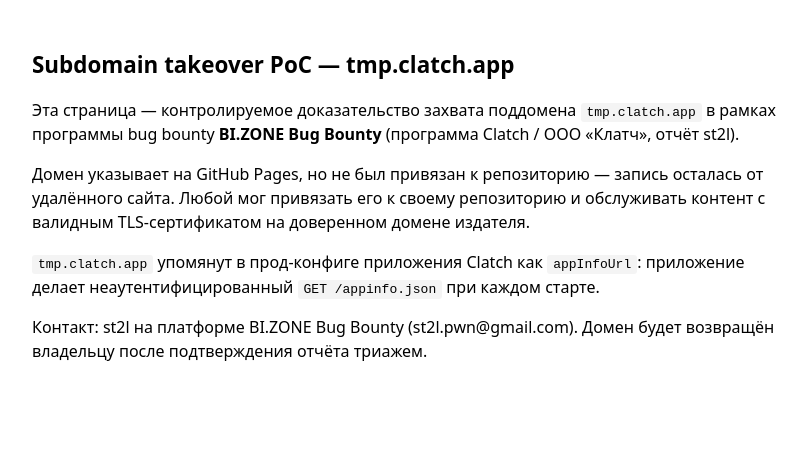
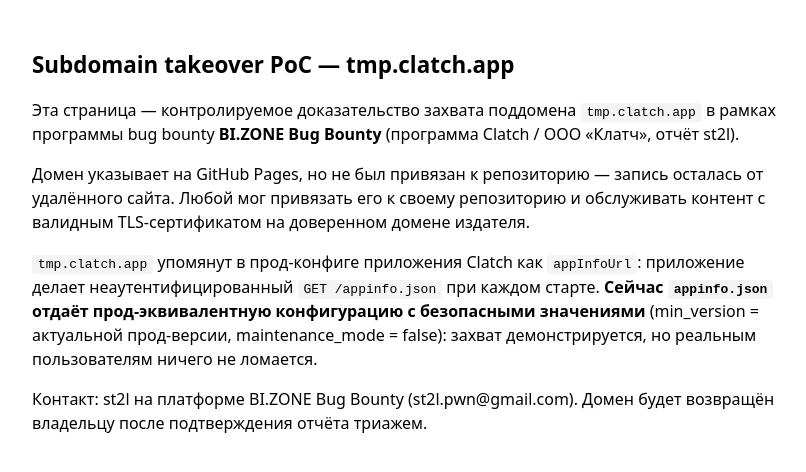
Before and after one commit to st2l/tmp-clatch-poc, a plain HTML site: page index.html in a window 1280 px wide. Shown: the whole page, without its empty margins (228-1034 px from the left). Drawn offline with Linux system fonts and the light colour scheme.

Commit message:
PoC note: safe prod-equivalent appinfo.json

```diff
--- a/index.html
+++ b/index.html
@@ -6,6 +6,6 @@
 <h1>Subdomain takeover PoC — tmp.clatch.app</h1>
 <p>Эта страница — контролируемое доказательство захвата поддомена <code>tmp.clatch.app</code> в рамках программы bug bounty <strong>BI.ZONE Bug Bounty</strong> (программа Clatch / ООО «Клатч», отчёт st2l).</p>
 <p>Домен указывает на GitHub Pages, но не был привязан к репозиторию — запись осталась от удалённого сайта. Любой мог привязать его к своему репозиторию и обслуживать контент с валидным TLS-сертификатом на доверенном домене издателя.</p>
-<p><code>tmp.clatch.app</code> упомянут в прод-конфиге приложения Clatch как <code>appInfoUrl</code>: приложение делает неаутентифицированный <code>GET /appinfo.json</code> при каждом старте.</p>
+<p><code>tmp.clatch.app</code> упомянут в прод-конфиге приложения Clatch как <code>appInfoUrl</code>: приложение делает неаутентифицированный <code>GET /appinfo.json</code> при каждом старте. <strong>Сейчас <code>appinfo.json</code> отдаёт прод-эквивалентную конфигурацию с безопасными значениями</strong> (min_version = актуальной прод-версии, maintenance_mode = false): захват демонстрируется, но реальным пользователям ничего не ломается.</p>
 <p>Контакт: st2l на платформе BI.ZONE Bug Bounty (st2l.pwn@gmail.com). Домен будет возвращён владельцу после подтверждения отчёта триажем.</p>
 </body></html>
```
